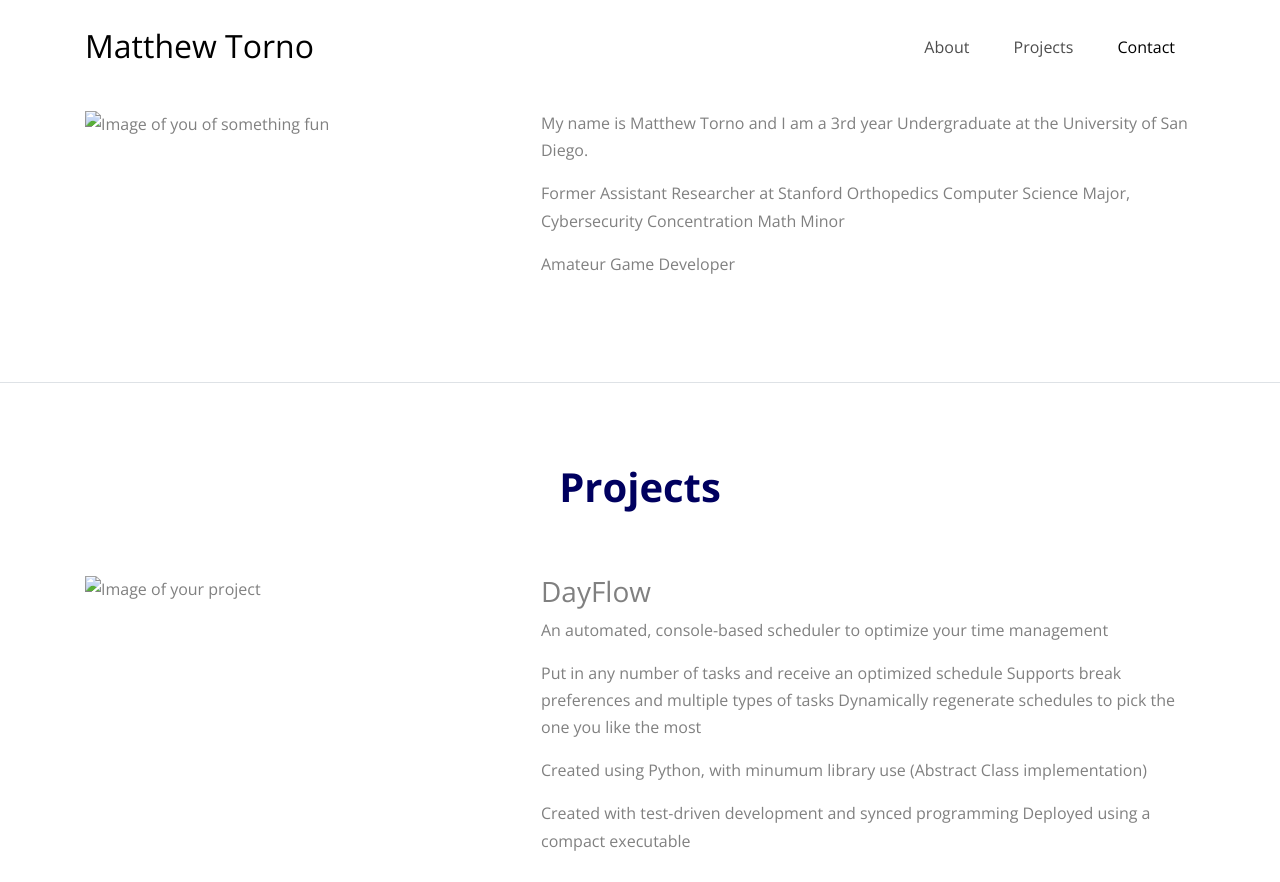
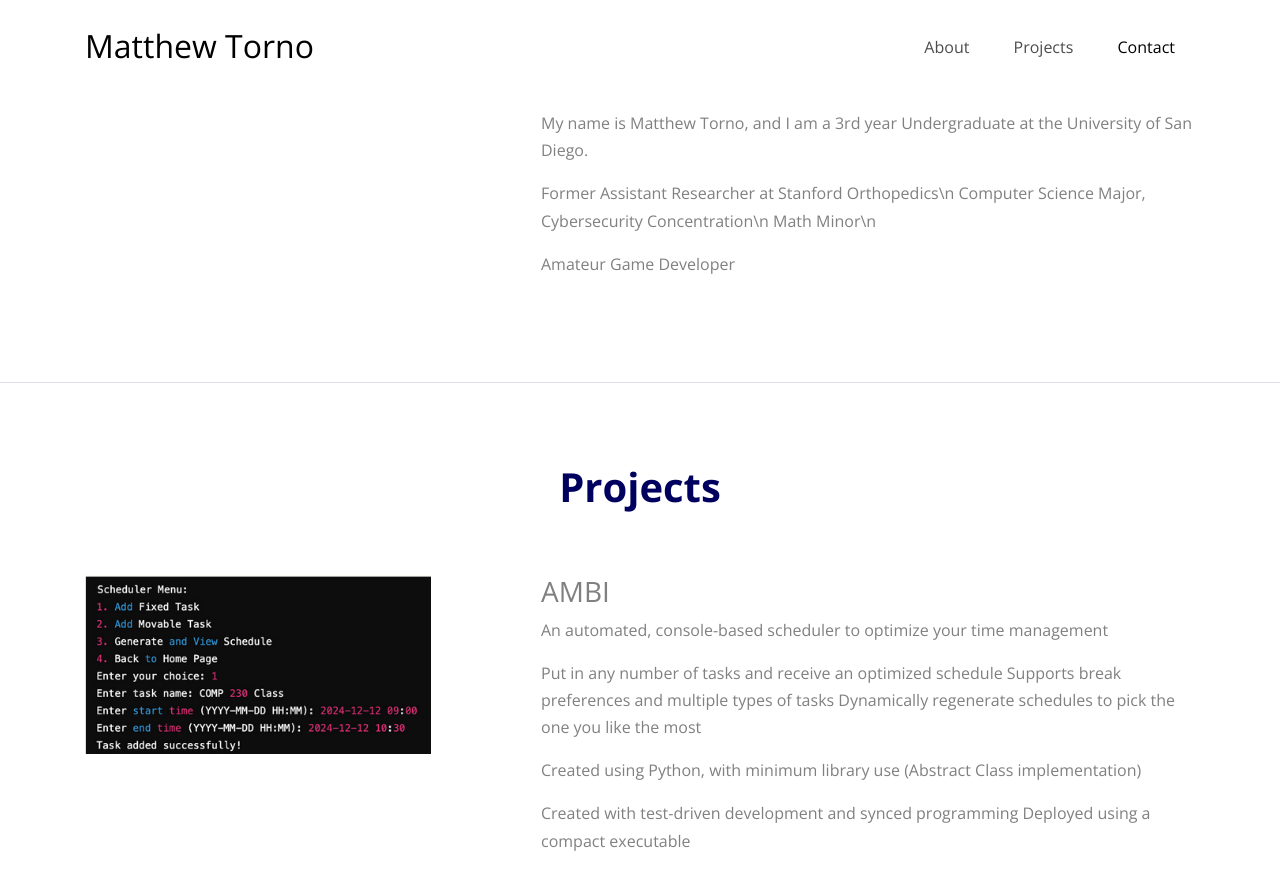
Before and after one commit to mtorno24/mtorno24.github.io, a plain HTML site: page index.html in a window 1280 px wide. Shown: the top 882 px of the page. Drawn offline with nearby package versions, Linux system fonts and the light colour scheme; a script that the page names is missing; files whose address does not match are found by name.

Commit message:
feat: Added PNG for Ambi project, resume and updated code to include both

```diff
--- a/index.html
+++ b/index.html
@@ -2,7 +2,7 @@
 <html lang="en">
   <head>
 
-    <title>Your personal website</title>
+    <title>Matthew Torno</title>
     <meta charset="utf-8">
     <meta name="viewport" content="width=device-width, initial-scale=1, shrink-to-fit=no">
 
@@ -86,19 +86,19 @@
         <div class="row">
           <div class="col-lg-6 mb-5" data-aos="fade-up" data-aos-delay="">
 
-            <img src="" alt="Image of you of something fun" class="img-fluid">
+            <img src="" alt="" class="img-fluid">
 
           </div>
           <div class="col-lg-5 ml-auto" data-aos="fade-up" data-aos-delay="100">
             <div class="mb-4">
               <p>
-                My name is Matthew Torno and I am a 3rd year Undergraduate
+                My name is Matthew Torno, and I am a 3rd year Undergraduate
                 at the University of San Diego.
               </p>
               <p>
-                Former Assistant Researcher at Stanford Orthopedics
-                Computer Science Major, Cybersecurity Concentration
-                Math Minor
+                Former Assistant Researcher at Stanford Orthopedics\n
+                Computer Science Major, Cybersecurity Concentration\n
+                Math Minor\n
                </p>
                <p>
                 Amateur Game Developer
@@ -126,12 +126,12 @@
         <div class="row">
           <div class="col-lg-6 mb-5" data-aos="fade-up" data-aos-delay="">
 
-            <img src="" alt="Image of your project" class="img-fluid">
+            <img src="files/ambi.png" alt="Image of your project" class="img-fluid">
 
           </div>
           <div class="col-lg-5 ml-auto" data-aos="fade-up" data-aos-delay="100">
             <div class="mb-4">
-              <h3>DayFlow</h3>
+              <h3>AMBI</h3>
               <p>
                An automated, console-based scheduler to optimize your time management
               </p>
@@ -140,7 +140,7 @@
                 Supports break preferences and multiple types of tasks
                 Dynamically regenerate schedules to pick the one you like the most
               <p>
-                Created using Python, with minumum library use (Abstract Class implementation)
+                Created using Python, with minimum library use (Abstract Class implementation)
               </p>
               <p>
                 Created with test-driven development and synced programming
@@ -183,7 +183,7 @@
           <div class="col-md-12 text-center">
             <p class="mb-0">
               <span class="icon-graduation-cap d-block h4 text-primary"></span>
-              <p><a href="/files/Torno Resume.pdf">Resume</a></p>
+              <p><a href="/files/Matthew Torno Resume Update (TRIMMED).pdf">Resume</a></p>
             </p>
           </div>
         </div>
```
Also changed, not shown: files/ambi.png (added), 1 other file.
